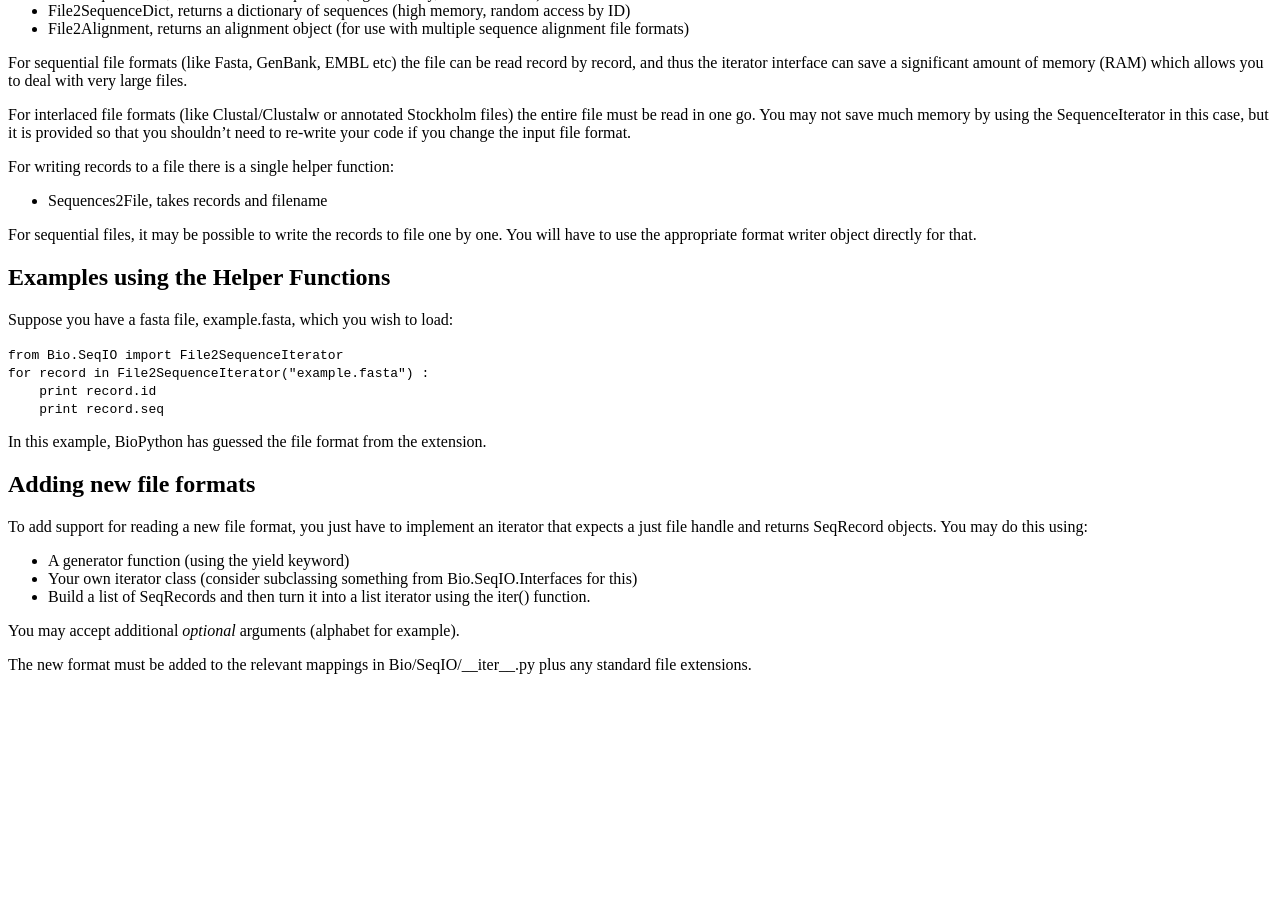
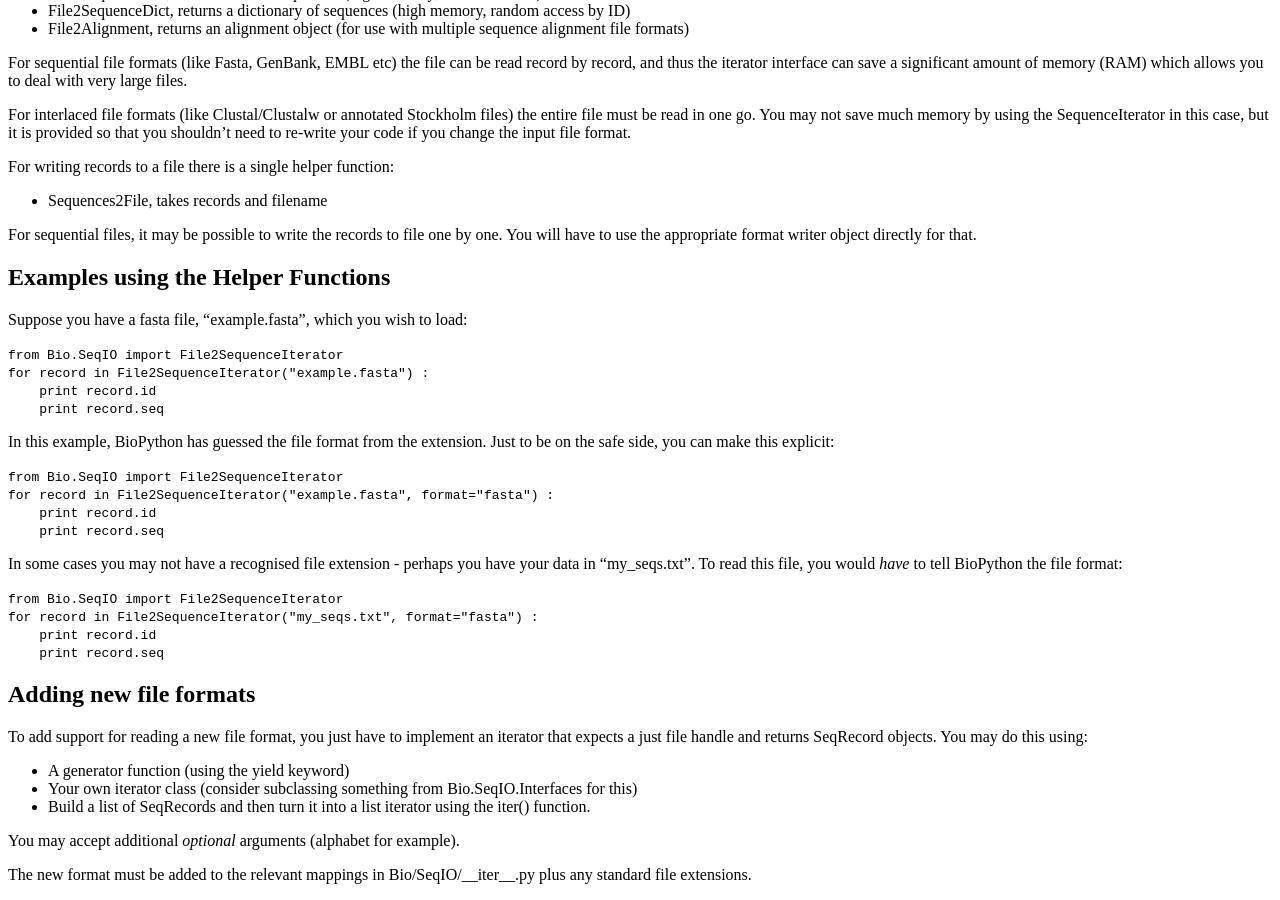
Before and after one commit to biopython/biopython.github.io, a Jekyll site: the page built from wiki/SeqIO.md, in a window 1280 px wide and 900 px high, scrolled down 836 px. Built offline with Jekyll 4.4.1, drawn with Linux system fonts in a browser that asks for light colours; before the commit the page ends 1526 px from its top, so only the background shows below that.

Commit message:
Specifying the file format

```diff
--- a/wiki/SeqIO.md
+++ b/wiki/SeqIO.md
@@ -94,7 +94,7 @@ directly for that.
 Examples using the Helper Functions
 -----------------------------------
 
-Suppose you have a fasta file, example.fasta, which you wish to load:
+Suppose you have a fasta file, "example.fasta", which you wish to load:
 
 `from Bio.SeqIO import File2SequenceIterator`
 `for record in File2SequenceIterator("example.fasta") :`
@@ -102,7 +102,21 @@ Suppose you have a fasta file, example.fasta, which you wish to load:
 `    print record.seq`
 
 In this example, BioPython has guessed the file format from the
-extension.
+extension. Just to be on the safe side, you can make this explicit:
+
+`from Bio.SeqIO import File2SequenceIterator`
+`for record in File2SequenceIterator("example.fasta", format="fasta") :`
+`    print record.id`
+`    print record.seq`
+
+In some cases you may not have a recognised file extension - perhaps you
+have your data in "my\_seqs.txt". To read this file, you would *have* to
+tell BioPython the file format:
+
+`from Bio.SeqIO import File2SequenceIterator`
+`for record in File2SequenceIterator("my_seqs.txt", format="fasta") :`
+`    print record.id`
+`    print record.seq`
 
 Adding new file formats
 -----------------------
```
Also changed, not shown: 1 other file.
